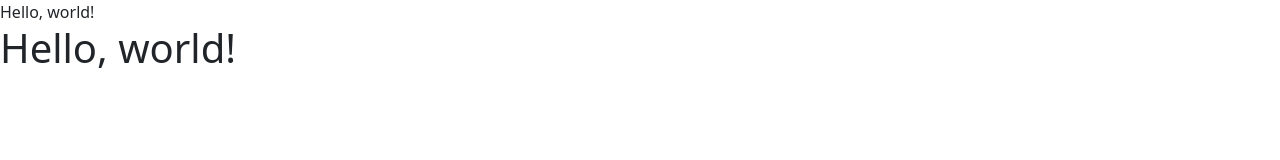
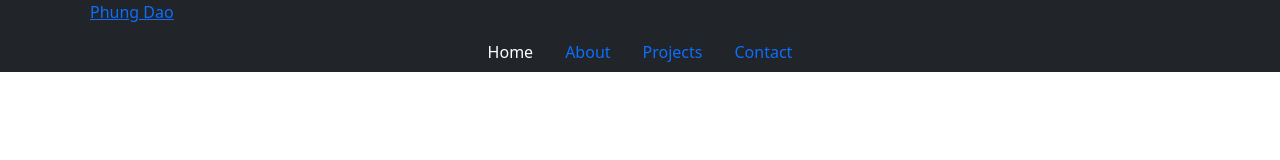
Before and after one commit to pdao1/Portfolio-Site, a plain HTML site: page index.html in a window 1280 px wide. Drawn offline with nearby package versions, Linux system fonts and the light colour scheme.

Commit message:
Header Nav
Began Header/Navbar

```diff
--- a/index.html
+++ b/index.html
@@ -4,24 +4,33 @@
     <!-- Required meta tags -->
     <meta charset="utf-8">
     <meta name="viewport" content="width=device-width, initial-scale=1">
+    <title>Phung Dao's Portfolio</title>
+    <!-- Bootstrap CSS -->
+     <!-- <link href="https://cdn.jsdelivr.net/npm/bootstrap@5.1.3/dist/css/bootstrap.min.css" rel="stylesheet" integrity="sha384-1BmE4kWBq78iYhFldvKuhfTAU6auU8tT94WrHftjDbrCEXSU1oBoqyl2QvZ6jIW3" crossorigin="anonymous">
+    <link -->
+    <link rel="stylesheet" href="css/bootstrap.min.css">
+    </head>
 
-    <!-- Bootstrap CSS -->
-    <link href="https://cdn.jsdelivr.net/npm/bootstrap@5.1.3/dist/css/bootstrap.min.css" rel="stylesheet" integrity="sha384-1BmE4kWBq78iYhFldvKuhfTAU6auU8tT94WrHftjDbrCEXSU1oBoqyl2QvZ6jIW3" crossorigin="anonymous">
-    <link
-    <title>Hello, world!</title>
-  </head>
   <body>
-    <h1>Hello, world!</h1>
 
-    <!-- Optional JavaScript; choose one of the two! -->
 
-    <!-- Option 1: Bootstrap Bundle with Popper -->
-    <script src="https://cdn.jsdelivr.net/npm/bootstrap@5.1.3/dist/js/bootstrap.bundle.min.js" integrity="sha384-ka7Sk0Gln4gmtz2MlQnikT1wXgYsOg+OMhuP+IlRH9sENBO0LRn5q+8nbTov4+1p" crossorigin="anonymous"></script>
+    <header class="bg-dark text-white">
+    <div class="container">
+    <a href="#" class="align-items-center m-2">Phung Dao</a>
+    <ul  class="nav col-12 col-md-auto m-2 justify-content-center mb-md-0">
+        <li class="nav-item"><a href="/index.html" class="nav-link text-white link-primary" aria-current="page">Home</a></li>
+        <li class="nav-item"><a href="/about.html" class="nav-link">About</a></li>
+        <li class="nav-item"><a href="/projects.html" class="nav-link">Projects</a></li>
+        <li class="nav-item"><a href="/contact.html" class="nav-link">Contact</a></li>
+      </ul>
+    </header>
+  </div>
 
-    <!-- Option 2: Separate Popper and Bootstrap JS -->
-    <!--
-    <script src="https://cdn.jsdelivr.net/npm/@popperjs/core@2.10.2/dist/umd/popper.min.js" integrity="sha384-7+zCNj/IqJ95wo16oMtfsKbZ9ccEh31eOz1HGyDuCQ6wgnyJNSYdrPa03rtR1zdB" crossorigin="anonymous"></script>
-    <script src="https://cdn.jsdelivr.net/npm/bootstrap@5.1.3/dist/js/bootstrap.min.js" integrity="sha384-QJHtvGhmr9XOIpI6YVutG+2QOK9T+ZnN4kzFN1RtK3zEFEIsxhlmWl5/YESvpZ13" crossorigin="anonymous"></script>
-    -->
+
+
+
+<script src="https://cdn.jsdelivr.net/npm/@popperjs/core@2.10.2/dist/umd/popper.min.js" integrity="sha384-7+zCNj/IqJ95wo16oMtfsKbZ9ccEh31eOz1HGyDuCQ6wgnyJNSYdrPa03rtR1zdB" crossorigin="anonymous"></script>
+
+<script src="https://cdn.jsdelivr.net/npm/bootstrap@5.1.3/dist/js/bootstrap.min.js" integrity="sha384-QJHtvGhmr9XOIpI6YVutG+2QOK9T+ZnN4kzFN1RtK3zEFEIsxhlmWl5/YESvpZ13" crossorigin="anonymous"></script>
   </body>
 </html>
```
